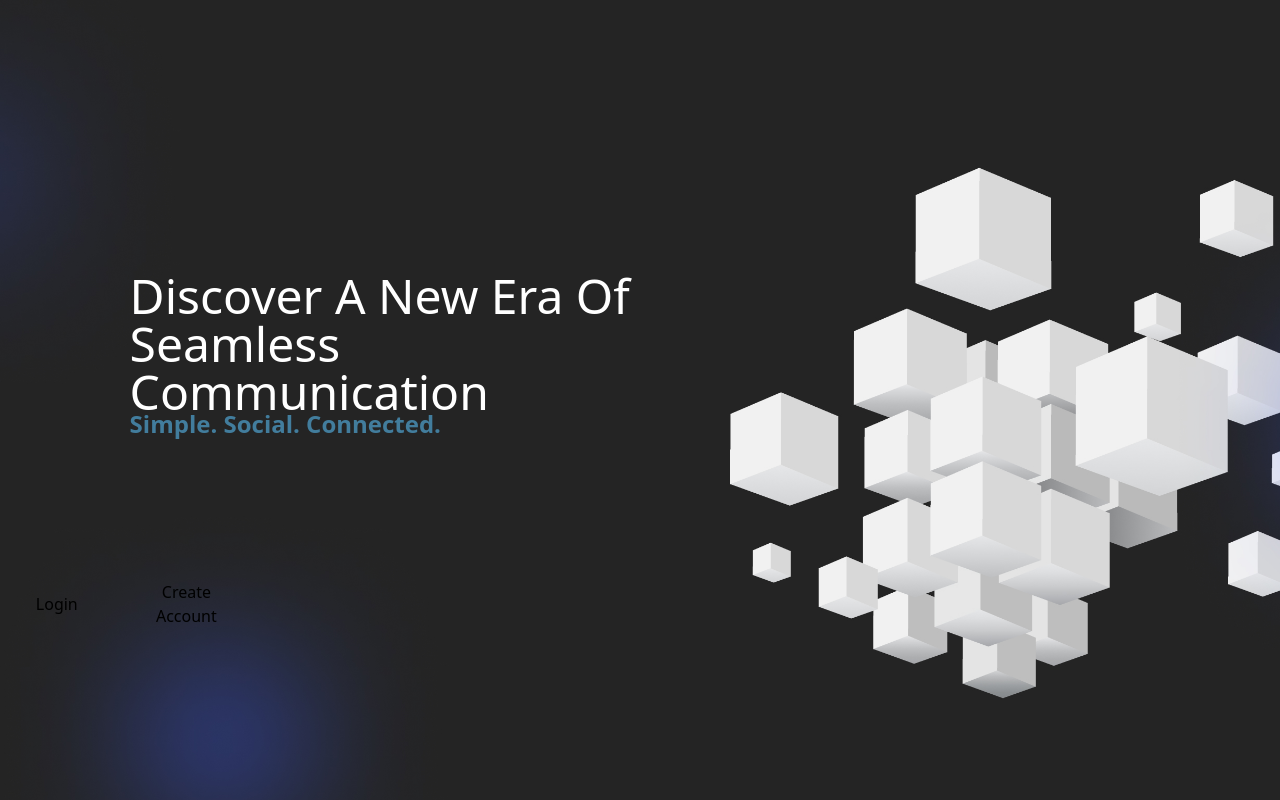
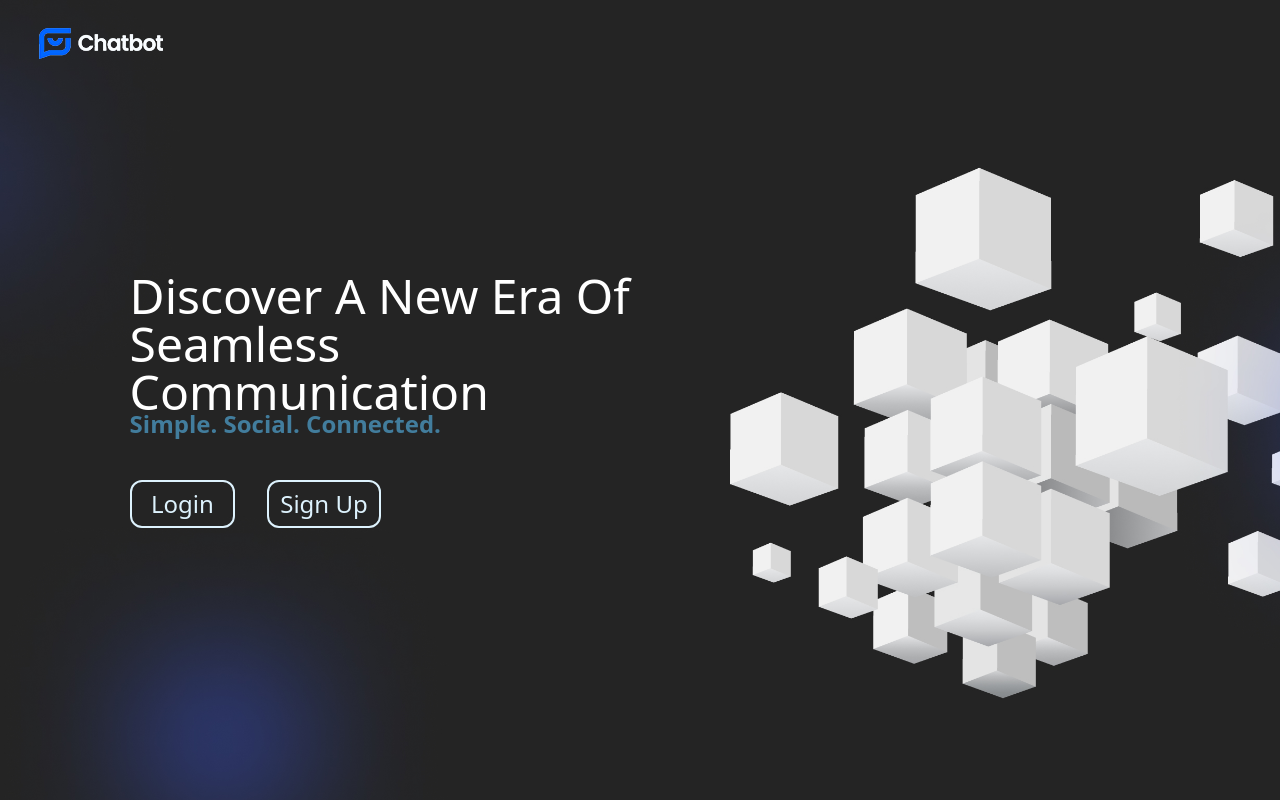
Before and after one commit to nedaskibildis/Chatbot, a React (Vite) app: page /Landing in a window 1280 px wide. Built offline with nearby package versions, Linux system fonts and the light colour scheme.

Commit message:
Finished Landing Page and Routing For Landing Page

```diff
--- a/src/pages/Landing.jsx
+++ b/src/pages/Landing.jsx
@@ -1,16 +1,32 @@
 import React from "react";
 import hero from "../assets/landingHero.jpg"
+import logo from "../assets/chatbotLogo.png"
+import {useNavigate} from "react-router-dom"
 
 export default function Landing() {
+    const navigate = useNavigate();
+
+    const signUpNavigate = () => {
+        navigate("/register")
+    }
+
+    const loginNavigate = () => {
+        navigate("/login")
+    }
+
   return (
     <div className="h-[100vh] items-center grid grid-rows-6 grid-cols-10 gap-4" style={{ backgroundImage: `url(${hero})`, backgroundSize: "cover" }}>
+        <div className="absolute -top-16 left-0" style={{backgroundImage: `url(${logo})`, backgroundSize: "contain"}}>
+            <img src={logo}></img>
+        </div>
         <div className="col-span-10" style={{gridRowStart: "1", gridRowEnd: "3"}}></div>
         <div className="col-span-1"></div>
         <h1 className="text-white text-5xl col-span-4 mt-auto" >Discover A New Era Of Seamless Communication</h1>
         <div className="col-span-1" style={{gridRowStart: "4"}}></div>
         <h3 className="col-span-3 mb-auto text-midBlue text-2xl font-bold" style={{gridRowStart: "4"}}>Simple. Social. Connected.</h3>
-        <button className="" style={{gridRowStart: "5"}}>Login</button>
-        <button className="" style={{gridRowStart: "5"}}>Create Account</button>
+        <div style={{gridRowStart: "5"}}></div>
+        <button onClick={loginNavigate} className="-translate-y-16 mb-auto rounded-xl hover:border-midBlue hover:bg-midBlue hover:text-lightestBlue text-2xl mr-2 h-12 border-lightestBlue border-[2px] text-lightestBlue" style={{gridRowStart: "5"}}>Login</button>
+        <button onClick={signUpNavigate} className="mb-auto rounded-xl ml-2 h-12 text-2xl w-[100%] hover:border-midBlue hover:bg-midBlue hover:text-lightestBlue  border-lightestBlue border-[2px] text-lightestBlue -translate-y-16" style={{gridRowStart: "5"}}>Sign Up</button>
     </div>
   );
 }
```
Also changed, not shown: src/assets/chatbotLogo.png (added).
